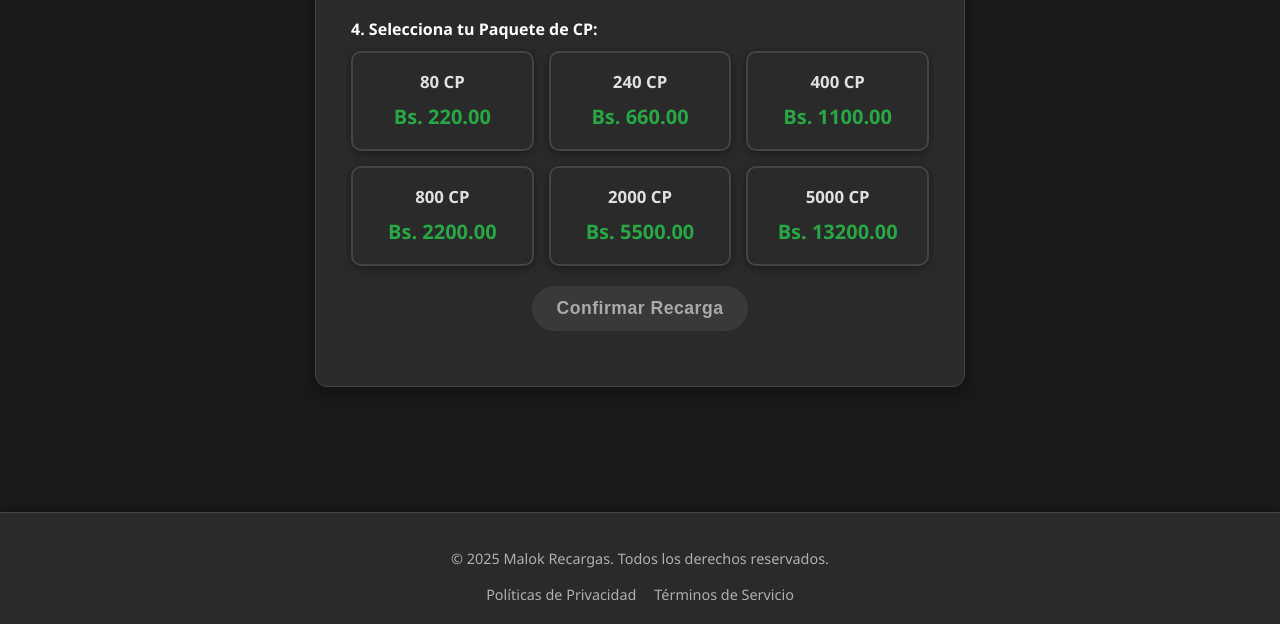
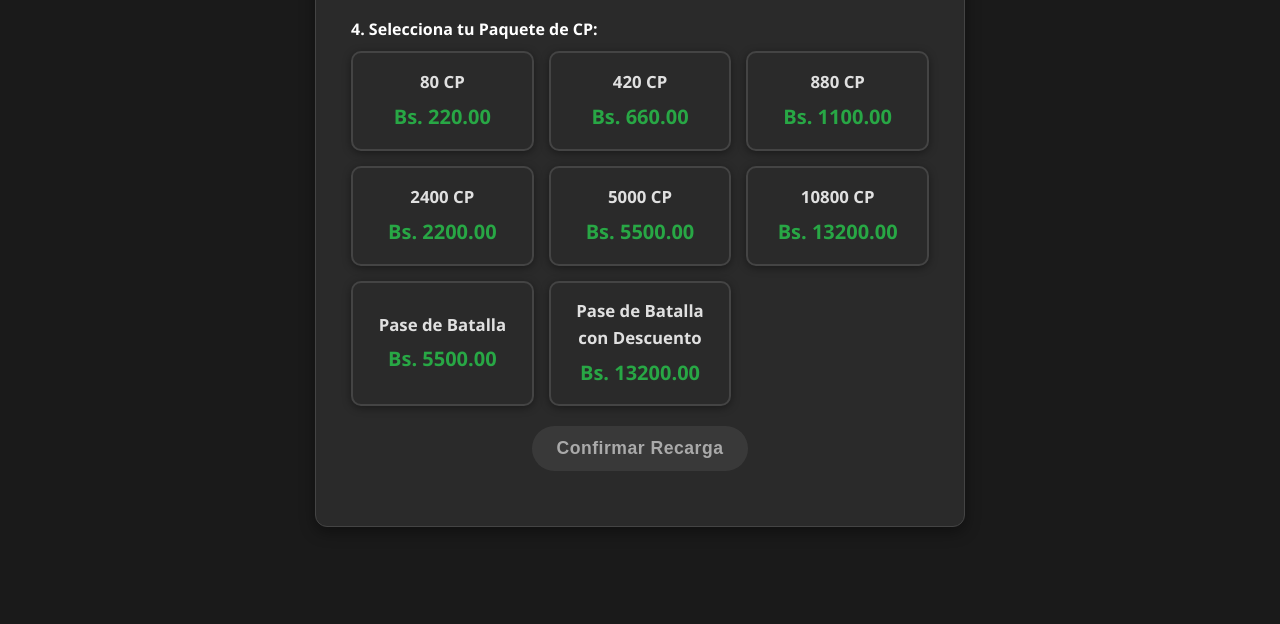
Before and after one commit to Malok1231990/malok-recargas, a website: page codm.html in a window 1280 px wide. Shown: the part 908-1532 px from the top of the page. Drawn offline with Linux system fonts and the light colour scheme.

Commit message:
Mensaje descriptivo

```diff
--- a/codm.html
+++ b/codm.html
@@ -244,12 +244,14 @@
     <script>
         // Paquetes de CP con precios en USD y VES fijos
         const codmPackages = [
-            { id: 1, name: '80 CP', priceUSD: 1.00, priceVES: 220.00 },
-            { id: 2, name: '240 CP', priceUSD: 3.00, priceVES: 660.00 },
-            { id: 3, name: '400 CP', priceUSD: 5.00, priceVES: 1100.00 },
-            { id: 4, name: '800 CP', priceUSD: 10.00, priceVES: 2200.00 },
-            { id: 5, name: '2000 CP', priceUSD: 25.00, priceVES: 5500.00 },
-            { id: 6, name: '5000 CP', priceUSD: 60.00, priceVES: 13200.00 }
+            { id: 1, name: '80 CP', priceUSD: 1.50, priceVES: 220.00 },
+            { id: 2, name: '420 CP', priceUSD: 6.00, priceVES: 660.00 },
+            { id: 3, name: '880 CP', priceUSD: 13.00, priceVES: 1100.00 },
+            { id: 4, name: '2400 CP', priceUSD: 29.50, priceVES: 2200.00 },
+            { id: 5, name: '5000 CP', priceUSD: 60.00, priceVES: 5500.00 },
+            { id: 6, name: '10800 CP', priceUSD: 120.00, priceVES: 13200.00 },
+            { id: 5, name: 'Pase de Batalla', priceUSD: 4.50, priceVES: 5500.00 },
+            { id: 6, name: 'Pase de Batalla con Descuento', priceUSD: 9.70, priceVES: 13200.00 }
         ];
 
         document.addEventListener('DOMContentLoaded', () => {
```
